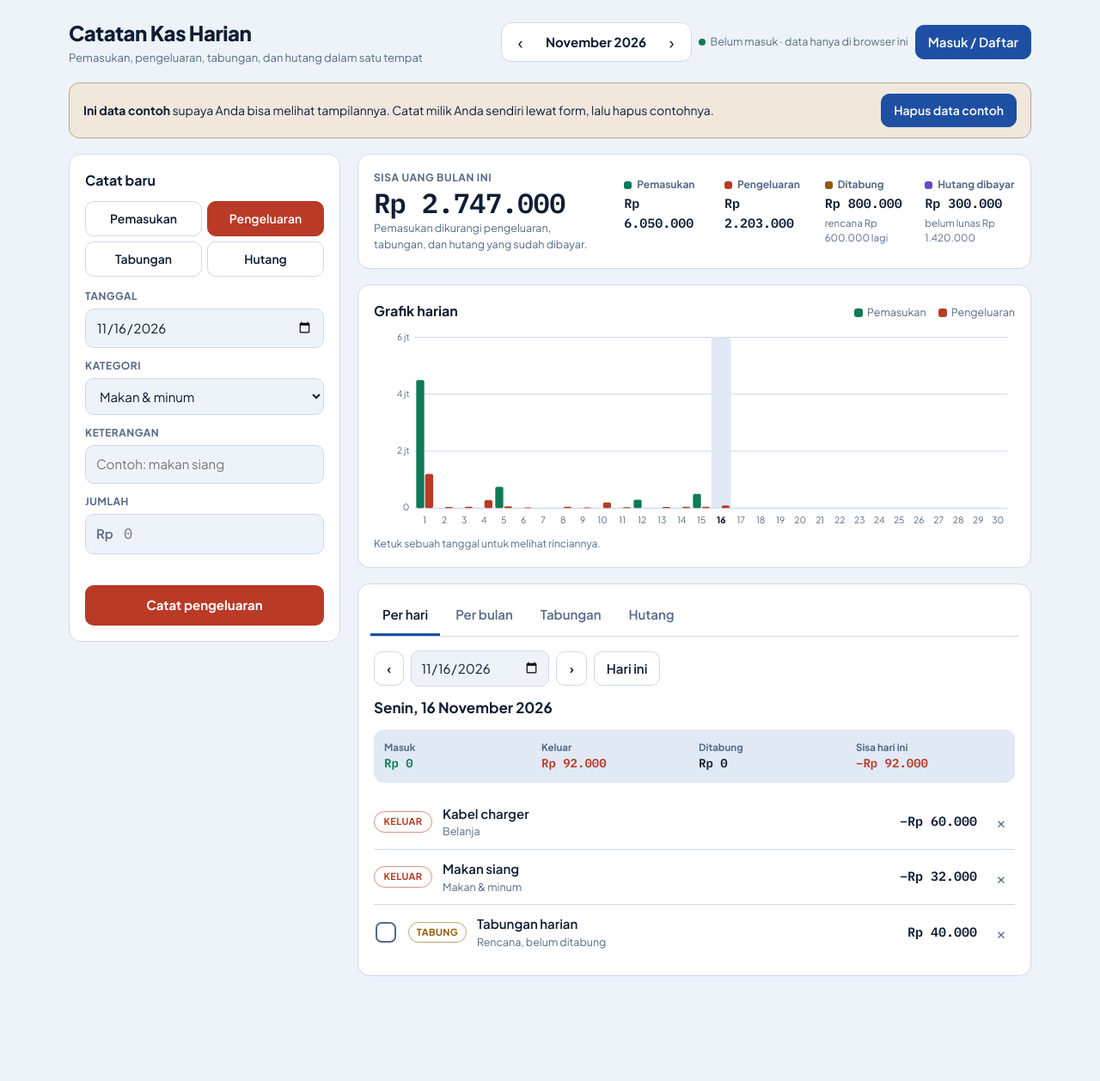
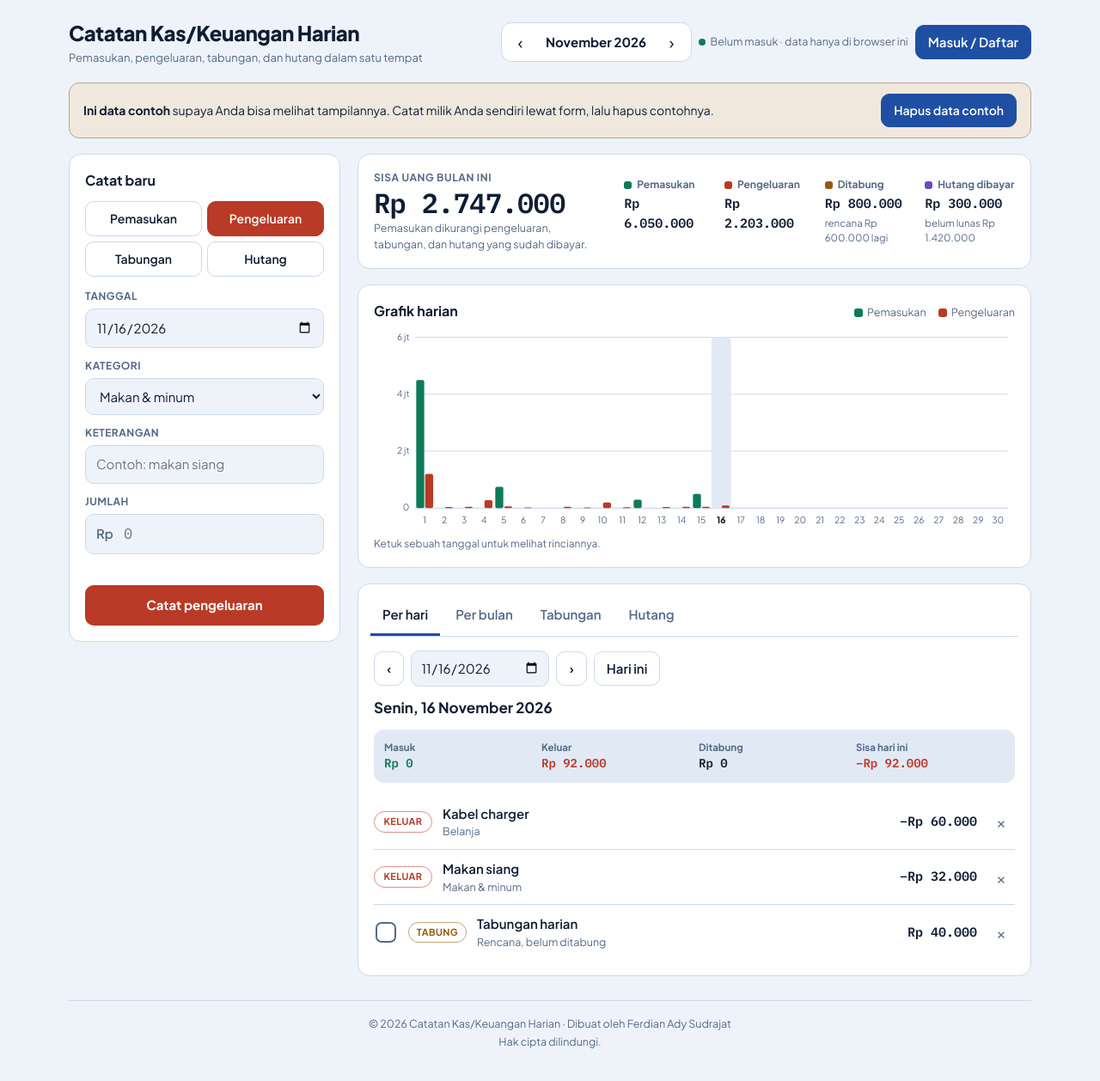
Before and after one commit to Sambo1234556789/catatan_pribadi, a plain HTML site: page index.html in a window 1280 px wide. Shown: the whole page at 86% size. Before the commit the page ends 1226 px from the top, so only its background shows below. Drawn offline with nearby package versions, Linux system fonts and the light colour scheme.

Commit message:
ubah tulisan tipis tipis

```diff
--- a/index.html
+++ b/index.html
@@ -4,7 +4,7 @@
 <meta charset="utf-8">
 <meta name="viewport" content="width=device-width,initial-scale=1,viewport-fit=cover">
 <meta name="theme-color" content="#1e4fa3">
-<title>Catatan Kas Harian</title>
+<title>Catatan Kas/Keuangan Harian</title>
 <link rel="manifest" href="manifest.webmanifest">
 <link rel="icon" href="icon.svg" type="image/svg+xml">
 <link rel="stylesheet" href="https://fonts.googleapis.com/css2?family=IBM+Plex+Mono:wght@400;500;600&family=Plus+Jakarta+Sans:wght@400;500;600;700;800&display=swap">
@@ -187,6 +187,7 @@ td small{display:block;color:var(--muted);font-size:11px}
 #toast{position:fixed;z-index:20;bottom:calc(16px + env(safe-area-inset-bottom,0px));left:max(16px,env(safe-area-inset-left,0px));right:max(16px,env(safe-area-inset-right,0px));margin:0 auto;max-width:420px;background:var(--ink);color:var(--bg);padding:12px 16px;border-radius:12px;display:flex;justify-content:space-between;gap:12px;align-items:center;font-weight:600;box-shadow:0 8px 24px rgba(0,0,0,.25)}
 .tbtn{border:0;background:transparent;color:inherit;font-weight:800;text-decoration:underline;cursor:pointer}
 @media (prefers-reduced-motion:no-preference){.prog i,.bar i{transition:width .3s ease}}
+.site-foot{margin:28px 0 8px;padding:16px 0 calc(8px + env(safe-area-inset-bottom,0px));border-top:1px solid var(--line);text-align:center;font-size:12.5px;color:var(--muted);line-height:1.7}
 html{color-scheme:light}
 body{margin:0}
 [hidden]{display:none!important}
@@ -207,7 +208,7 @@ body{margin:0}
 <div class="wrap">
   <header class="top">
     <div class="brand">
-      <h1>Catatan Kas Harian</h1>
+      <h1>Catatan Kas/Keuangan Harian</h1>
       <p>Pemasukan, pengeluaran, tabungan, dan hutang dalam satu tempat</p>
     </div>
     <div class="nav">
@@ -268,6 +269,7 @@ body{margin:0}
       </section>
     </div>
   </div>
+  <footer class="site-foot">&copy; 2026 Catatan Kas/Keuangan Harian &middot; Dibuat oleh Ferdian Ady Sudrajat<br>Hak cipta dilindungi.</footer>
 </div>
 <div id="authBox" class="overlay" hidden>
   <div class="dlg" role="dialog" aria-modal="true" aria-labelledby="aTitle">
```
